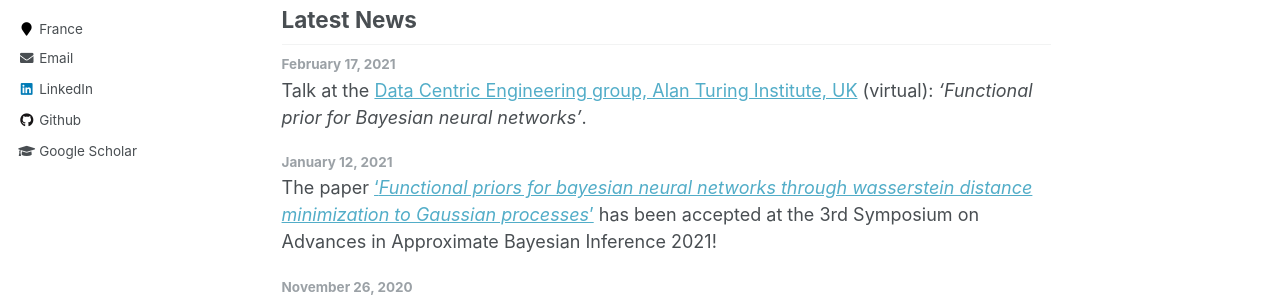
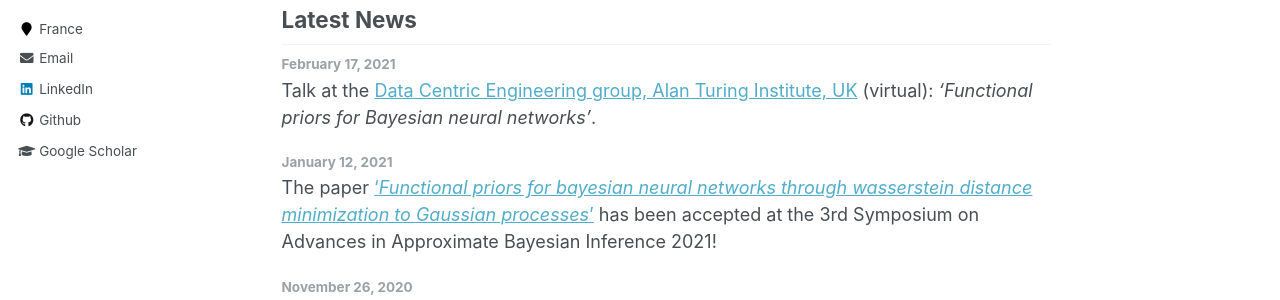
Before and after one commit to tranbahien/tranbahien.github.io, a Jekyll site: the page built from _pages/about.md, in a window 1280 px wide and 1141 px high. Shown: the part 435-735 px from the top of the window. Built offline with Jekyll 4.4.1, drawn with Linux system fonts in a browser that asks for light colours.

Commit message:
Fix typo

```diff
--- a/_news/2021-17-02-alan-turing-talk.md
+++ b/_news/2021-17-02-alan-turing-talk.md
@@ -1,5 +1,5 @@
 ---
-title: "Talk at the [Data Centric Engineering group, Alan Turing Institute, UK](https://sites.google.com/view/dce-reading-group) (virtual): *'Functional prior for Bayesian neural networks'*."
+title: "Talk at the [Data Centric Engineering group, Alan Turing Institute, UK](https://sites.google.com/view/dce-reading-group) (virtual): *'Functional priors for Bayesian neural networks'*."
 collection: news
 type: "News"
 permalink: /news/alan-turing-talk
```
Also changed, not shown: _pages/research.md (+1 -1 lines).
